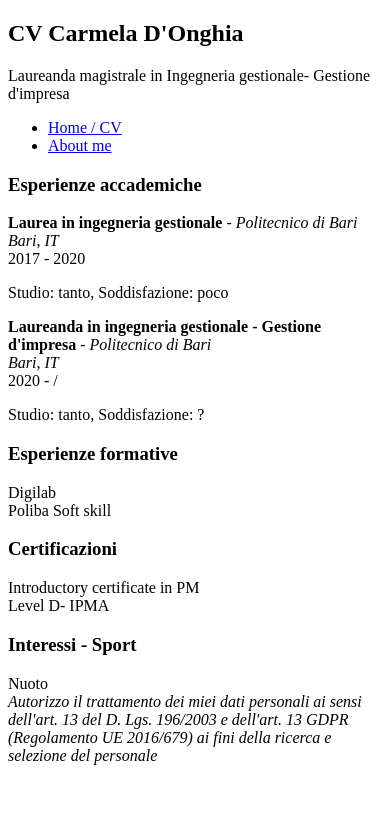
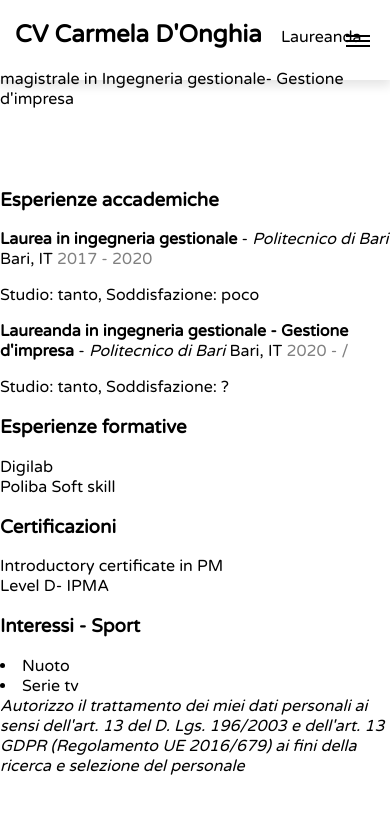
Before and after one commit to carmeladonghia98/servicenow--training-advanced-html, a plain HTML site: page index.html in a window 390 px wide. Drawn offline with Linux system fonts and the light colour scheme.

Commit message:
Aggiunto header con navigation menu responsive

```diff
--- a/index.html
+++ b/index.html
@@ -7,24 +7,33 @@
   <meta name= "viewport" content= width="device-width, initial-scale=1.0">    <!--usato per programmare sia in desktop che in telefono -->
 
   <title> Curriculum personale </title>
+  <link rel= "stylesheet" href= "style/style.css" />
  </head>
  <body>
 
       <header>
        <h2> CV Carmela D'Onghia </h2>
 	       Laureanda magistrale in Ingegneria gestionale- Gestione d'impresa
-	  </header>
 
-      <nav>
+		   <input class="side-menu" type="checkbox" id="side-menu"/>                    <!--u input tipo v/f-->
+        <label class="hamb" for="side-menu"><span class="hamb-line"></span></label>      <!-- label descrittiva dell'input tramite id -->
+
+	  <nav>
           <ul>
-		      <li>
+
+			  <li>
 			     <a href= "index.html"> Home / CV </a>
 			  </li>
 			  <li>
 			     <a href= "about.html"> About me </a>
 			  </li>
+
 		  </ul>
-	  </nav>
+	   </nav>
+
+	  </header>
+
+
 
       <main>
 
@@ -85,7 +94,8 @@
 		   <article>
               <h3> Interessi - Sport </h3>
 			  <section>
-			        Nuoto
+			        <li> Nuoto </li>
+					<li> Serie tv </li>
 			  </section>
 		   </article>
 
--- /dev/null
+++ b/style/style.css
@@ -0,0 +1,181 @@
+
+	@import url('https://fonts.googleapis.com/css2?family=Varela+Round&display=swap');
+
+  body {
+	 font-family: 'Varela Round', sans-serif;
+	  background-color: white;
+	  margin:0;
+	  padding:0;
+  }
+
+  address {
+	  display: inline-block;
+      font-style: normal;   	       /* per far mettere tutto su stessa linea */
+  }
+
+
+  time {
+	  color: grey;
+  }
+  header{
+	 position:sticky;
+	 width:100%;
+	 height:80px;
+	 background-color: white;
+	 top:0;
+	 z-index:999;
+	 -webkit-box-shadow: 0px 5px 10px 1px rgba(0,0,0,0.3);
+box-shadow: 0px 5px 10px 1px rgba(0,0,0,0.1);
+ }
+ footer {
+       color: light-grey;
+ }                     	               /* per far mettere le autorizzazioni grigio chiaro */
+
+ main {
+	 max-width: 800px;                 /* in questo modo mettendo max-width ho messo che la massima larghezza deve essere così. In questo modo passando a modalità telefono si restringe anche quel campo*/
+	                                   /* questo è lo sfondo del corpo*/
+	 margin: auto;
+	 margin-top: 70px;
+	 position: relative;
+	 padding-top: 20px;
+ }
+
+ article{
+     margin= 35px;
+ }
+
+ ul {
+ list-style:none;        /* per togliere i pallini*/
+ }
+
+ a{
+ text-decoration:none;  /* per togliere sottolineatura a home e about*/
+ }
+
+ nav ul {
+	 list-style:none;
+	 margin:0;
+	 padding-left:0;
+ }
+
+
+
+ /*stile per creare menu responsive*/
+
+nav {
+    width: 100%;
+    height: fit-content;
+    position: absolute;
+    overflow: hidden;
+	right:0;
+
+}
+nav ul a{
+    display: block;
+    padding: 0px 25px;                /* da basso e alto 0 px da dx e sx 25px*/
+    color: #000000;
+	height:70px;
+	line-height:75px;
+	background-color: pink;
+	transition: all 0.3s ease;
+}
+nav ul a:hover{                        /*quando passo il mouse su un elemento del menu*/
+    background-color: yellow;
+	color: green;
+}
+nav{
+    max-height: 0;                              /*massima altezza consentita a nav è 0: non esce quindi il navi in pagina*/
+    transition: max-height .5s ease-out;         /* lo nasconde ma qando check diventa 100% - vedi toggle menu icon*/
+}
+
+header h2{
+	display:inline-block;
+	margin-left:15px;
+	margin-right: 15px;
+}
+
+/* Hamburger Menu Icon */
+.hamb{
+    cursor: pointer;
+    padding: 40px 20px;
+	z-index:999;
+	position:absolute;
+	right:0;
+	top:0;
+}/* Style label tag */
+
+.hamb-line {
+    background: #000000;
+    display: block;
+    height: 2px;
+    position: relative;
+    width: 24px;
+
+} /* Style span tag */
+
+.hamb-line::before,
+.hamb-line::after{                 /* , perchè entrambi gli elementi voglio che siano così */
+    background: #000000;
+    content: '';
+    display: block;
+    height: 100%;
+    position: absolute;
+    transition: all .2s ease-out;
+    width: 100%;
+}
+.hamb-line::before{
+    top: 5px;
+}
+.hamb-line::after{
+    top: -5px;
+}
+
+.side-menu {
+    display: none;
+} /* Hide checkbox */
+
+
+
+
+/* Toggle menu icon */
+.side-menu:checked ~ nav{                  /*stile di quando hamburger menu viene cliccato. Il nav che viene impattato da max-height deve avere un parent in comune con un elemento che ja la classe side-menu e prorpietà checked*/
+    max-height: fit-content;               /*metto nav in header e risulta fratello di...*/
+}
+.side-menu:checked ~ .hamb .hamb-line {
+    background: transparent;
+}
+.side-menu:checked ~ .hamb .hamb-line::before {
+    transform: rotate(-45deg);
+    top:0;
+}
+.side-menu:checked ~ .hamb .hamb-line::after {
+    transform: rotate(45deg);
+    top:0;
+}
+
+
+/*
+media con min-width: 768  significa :
+se la dimensione della finestra del browser è ALMENO 768px, allora applichi le regole dentro il blocco seguente
+*/
+
+ @media(min-width: 768px){            /* se il browser ha larghezza minima di 768px allora devi eseguire le regole sequenti e vale anche per quelle di sopra*/.
+nav{
+        max-height: none;
+        top: 0;
+        width: fit-content;
+
+    }
+nav ul li{
+        float: left;
+    }
+nav ul a:hover{
+        background-color: black;            /*per lo sfondo quando tocchi home e about*/
+        color: #ffffff;
+
+    }
+
+.hamb{
+       display: none;
+    }
+}                                    /*se ha larghezza minima di 768 vale solo per gli elementi di sopra e non per quelle seguenti*/
```
